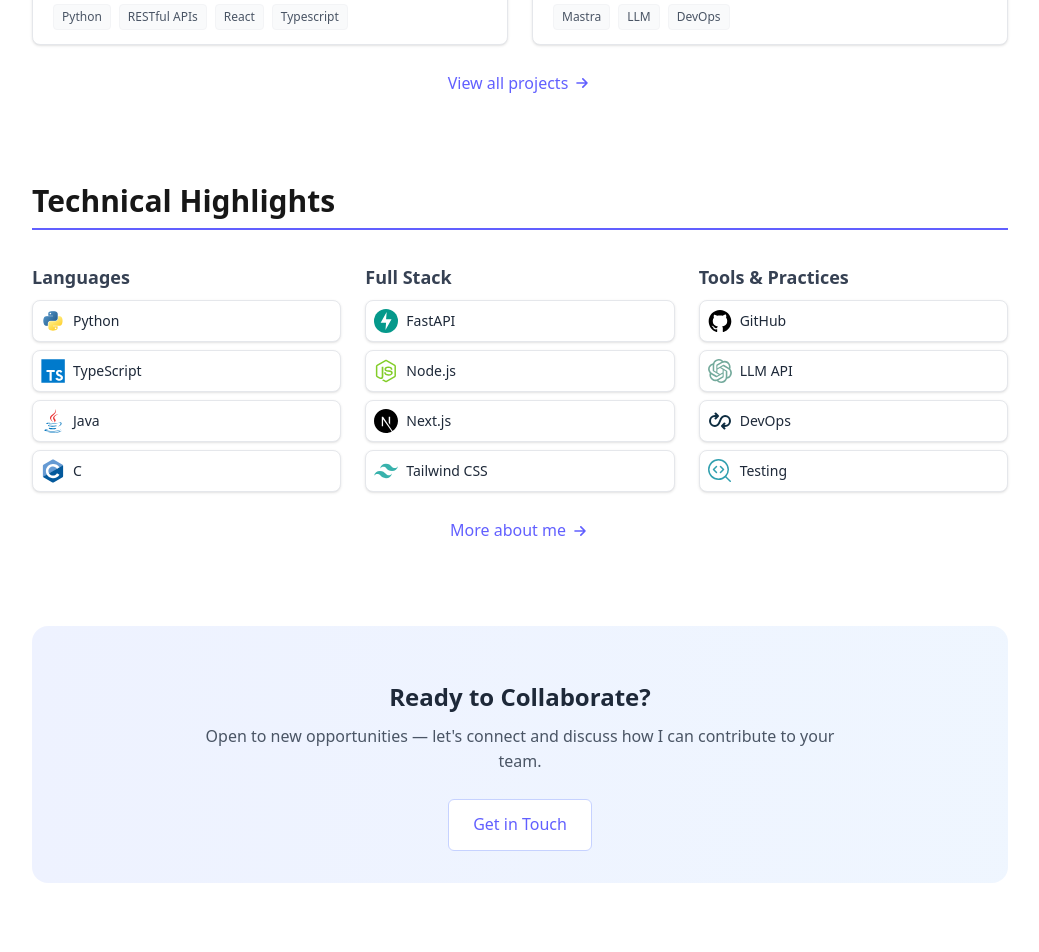
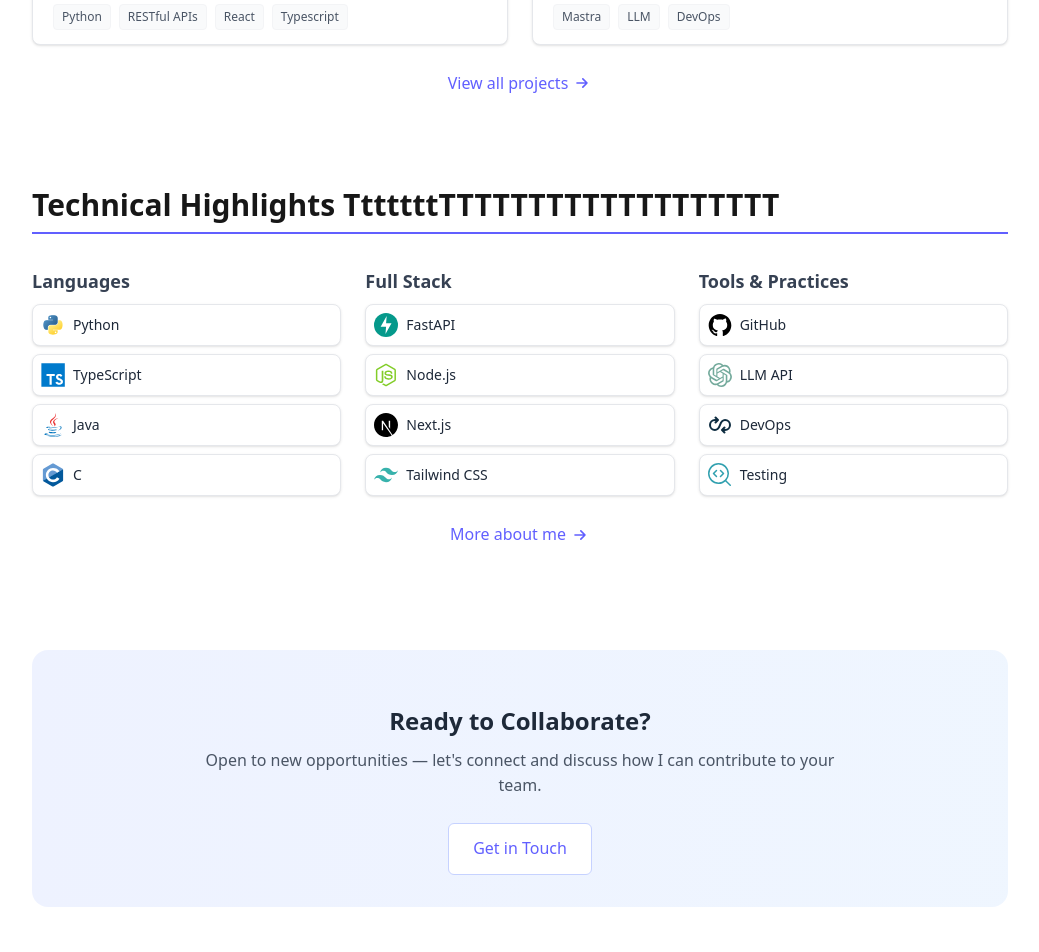
Before and after one commit to estulpz202/personal-website, a Next.js app: page / in a window 1280 px wide. Shown: the part 1000-1952 px from the top of the page, without its empty margins (120-1159 px from the left). Built offline with nearby package versions, Linux system fonts and the light colour scheme.

Commit message:
Update section padding for home page components.

```diff
--- a/src/components/home/ContactCTA.tsx
+++ b/src/components/home/ContactCTA.tsx
@@ -2,7 +2,7 @@ import { SecondaryButton } from '@/components/ui/Button';
 
 export default function ContactCTA() {
   return (
-    <section className="pt-10 pb-12.5 fade-in-up">
+    <section className="py-15 fade-in-up">
       <div className="bg-gradient-to-r from-indigo-50 to-blue-50 rounded-2xl p-8 text-center">
         <h2 className="text-2xl font-bold text-gray-800 mb-3">Ready to Collaborate?</h2>
         <p className="text-gray-600 mb-6 max-w-2xl mx-auto">
--- a/src/components/home/RecentWorkSection.tsx
+++ b/src/components/home/RecentWorkSection.tsx
@@ -6,7 +6,7 @@ import Icon from '@/components/ui/Icon';
 
 export default function RecentWorkSection() {
   return (
-    <section className="pt-10 pb-7.5 fade-in-up">
+    <section className="pt-10 pb-8 fade-in-up">
       <SectionHeader title="Recent Work" />
 
       <div className="grid grid-cols-1 md:grid-cols-2 gap-6">
--- a/src/components/skills/SkillsSection.tsx
+++ b/src/components/skills/SkillsSection.tsx
@@ -58,8 +58,8 @@ const SkillCard = ({ skill }: { skill: Skill }) => {
 
 export default function SkillsSection() {
   return (
-    <section className="pt-7.5 pb-10 fade-in-up">
-      <SectionHeader title="Technical Highlights" />
+    <section className="pt-8 pb-10 fade-in-up">
+      <SectionHeader title="Technical Highlights TttttttTTTTTTTTTTTTTTTTTTT" />
 
       <div className="grid grid-cols-1 md:grid-cols-3 gap-6">
         {skillsData.map((category) => (
```
